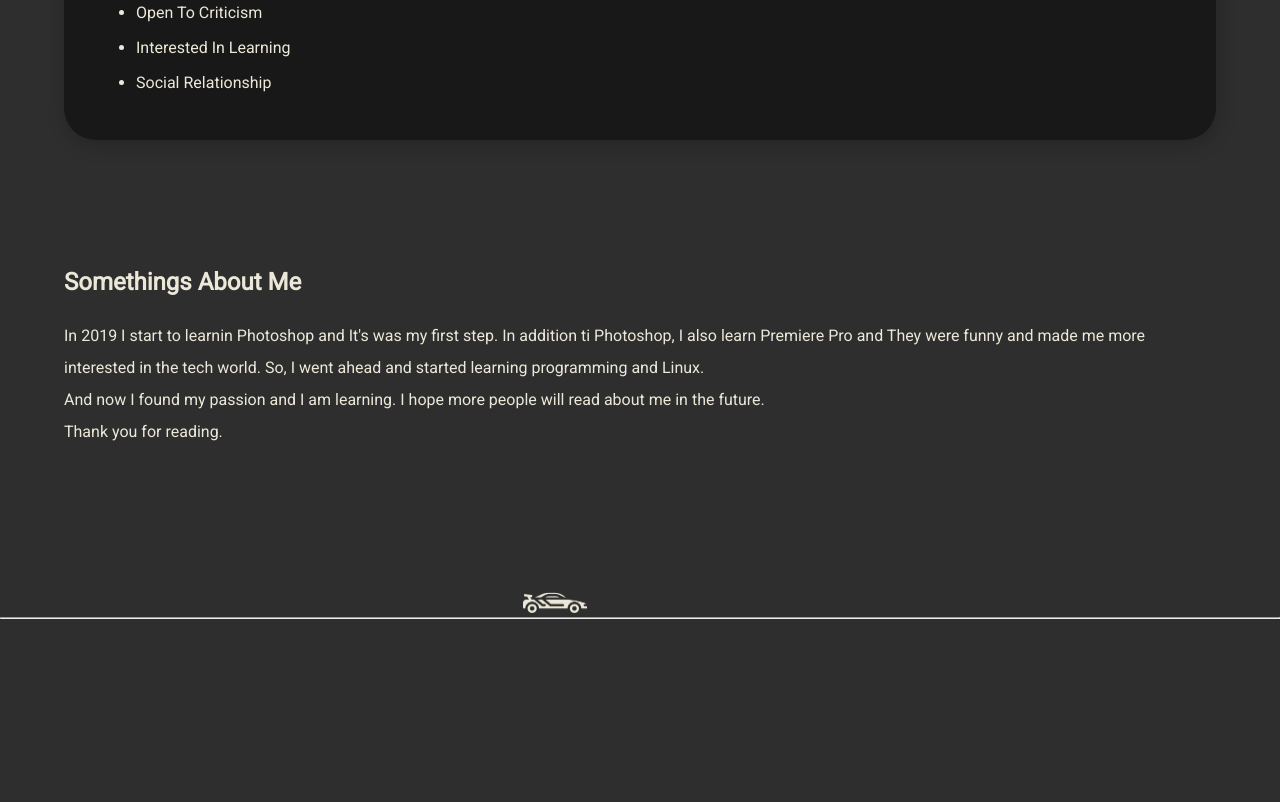
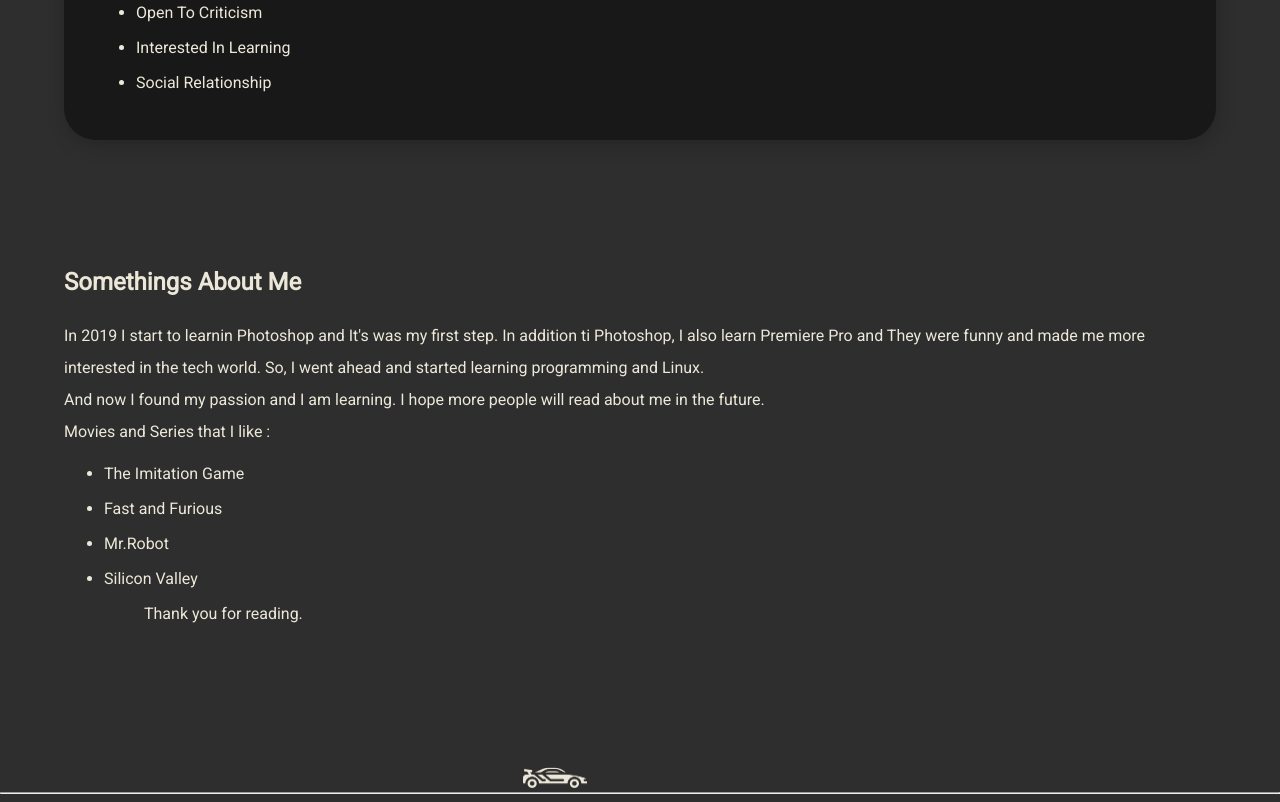
Before and after one commit to HDK20/HDK20.github.io, a plain HTML site: page index.html in a window 1280 px wide. Shown: the part 2002-2804 px from the top of the page. Before the commit the page ends 2629 px from the top, so only its background shows below. Drawn offline with Linux system fonts and the light colour scheme.

Commit message:
Update index.html

```diff
--- a/index.html
+++ b/index.html
@@ -68,6 +68,13 @@
                     In 2019 I start to learnin Photoshop and It's was my first step. In addition ti Photoshop, I also learn Premiere Pro
                     and They were funny and made me more interested in the tech world. So, I went ahead and started learning programming and Linux. <br>
                     And now I found my passion and I am learning. I hope more people will read about me in the future.<br>
+                    Movies and Series that I like :
+                    <ul>
+                        <li>The Imitation Game</li>
+                        <li>Fast and Furious</li>
+                        <li>Mr.Robot</li>
+                        <li>Silicon Valley</li>
+                    <ul>
                     Thank you for reading.
                 </p>
             </div>
```
